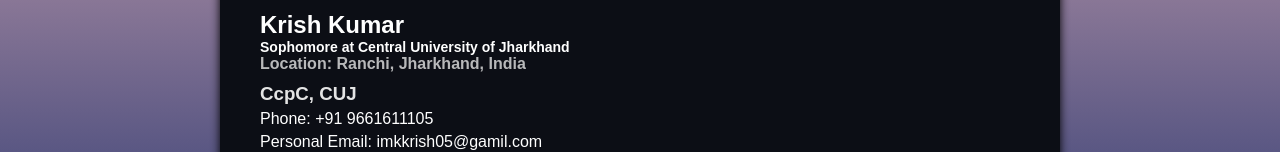
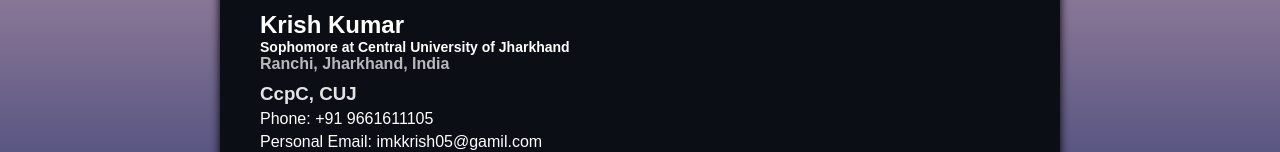
Before and after one commit to Imkkrish/Krish.github.io, a plain HTML site: page index.html in a window 1280 px wide. Shown: the part 383-535 px from the top of the page. Drawn offline with Linux system fonts and the light colour scheme; a script that the page names is missing.

Commit message:
Update index.html

```diff
--- a/index.html
+++ b/index.html
@@ -22,7 +22,7 @@
         <div class="right-column">
             <h1>Krish Kumar</h1>
             <h5>Sophomore at Central University of Jharkhand </h5>
-            <h4>Location: Ranchi, Jharkhand, India</h4>
+            <h4>Ranchi, Jharkhand, India</h4>
             <h3>CcpC, CUJ</h3>
             <p class="contact">Phone: <span class="formate" id="phone">+91 9661611105</span></p>
             <p class="contact">Personal Email: <span class="formate" id="personal-email">imkkrish05@gamil.com</span></p>
```
